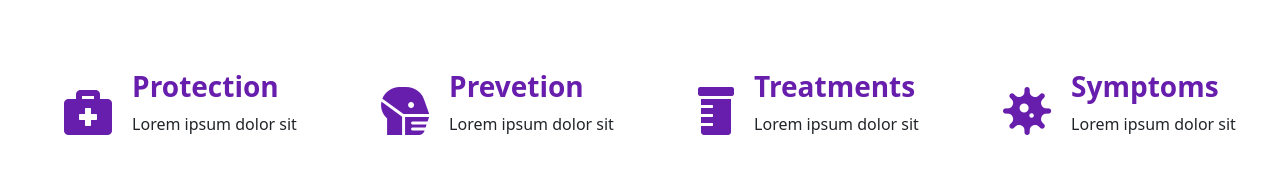
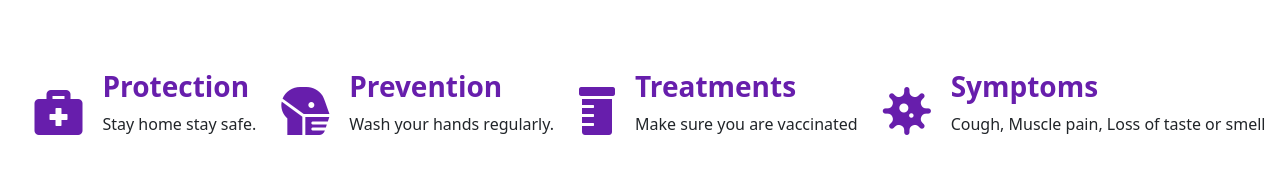
Before and after one commit to Era360/youth-jamii-web, a plain HTML site: page index.html in a window 1280 px wide. Shown: the part 1385-1571 px from the top of the page. Drawn offline with Linux system fonts and the light colour scheme.

Commit message:
Added real words on Lorem words

```diff
--- a/index.html
+++ b/index.html
@@ -85,8 +85,9 @@
             </div>
             <div class="covid_title">Stay Safe. Stay Home.</div>
             <div class="covid_words">
-              Lorem ipsum dolor sit amet, consectetur adipisicing elit. Vel a,
-              nulla incidunt eaque sit praesentium porro consectetur optio!
+              Clean your home regularly, particularly frequently touched
+              surfaces like, Stay physically fit. Exercise regulary. Eat a
+              nutritious diet. Don’t smoke.
             </div>
             <button class="covid_btn">How to prevent</button>
           </div>
@@ -186,7 +187,7 @@
             <h3 style="color: rgb(103, 30, 172); font-weight: bold">
               Protection
             </h3>
-            <p>Lorem ipsum dolor sit</p>
+            <p>Stay home stay safe.</p>
           </div>
         </div>
         <div class="protect">
@@ -196,9 +197,9 @@
           ></i>
           <div>
             <h3 style="color: rgb(103, 30, 172); font-weight: bold">
-              Prevetion
+              Prevention
             </h3>
-            <p>Lorem ipsum dolor sit</p>
+            <p>Wash your hands regularly.</p>
           </div>
         </div>
         <div class="protect">
@@ -210,7 +211,7 @@
             <h3 style="color: rgb(103, 30, 172); font-weight: bold">
               Treatments
             </h3>
-            <p>Lorem ipsum dolor sit</p>
+            <p>Make sure you are vaccinated</p>
           </div>
         </div>
         <div class="protect">
@@ -219,7 +220,7 @@
             <h3 style="color: rgb(103, 30, 172); font-weight: bold">
               Symptoms
             </h3>
-            <p>Lorem ipsum dolor sit</p>
+            <p>Cough, Muscle pain, Loss of taste or smell</p>
           </div>
         </div>
       </div>
```
